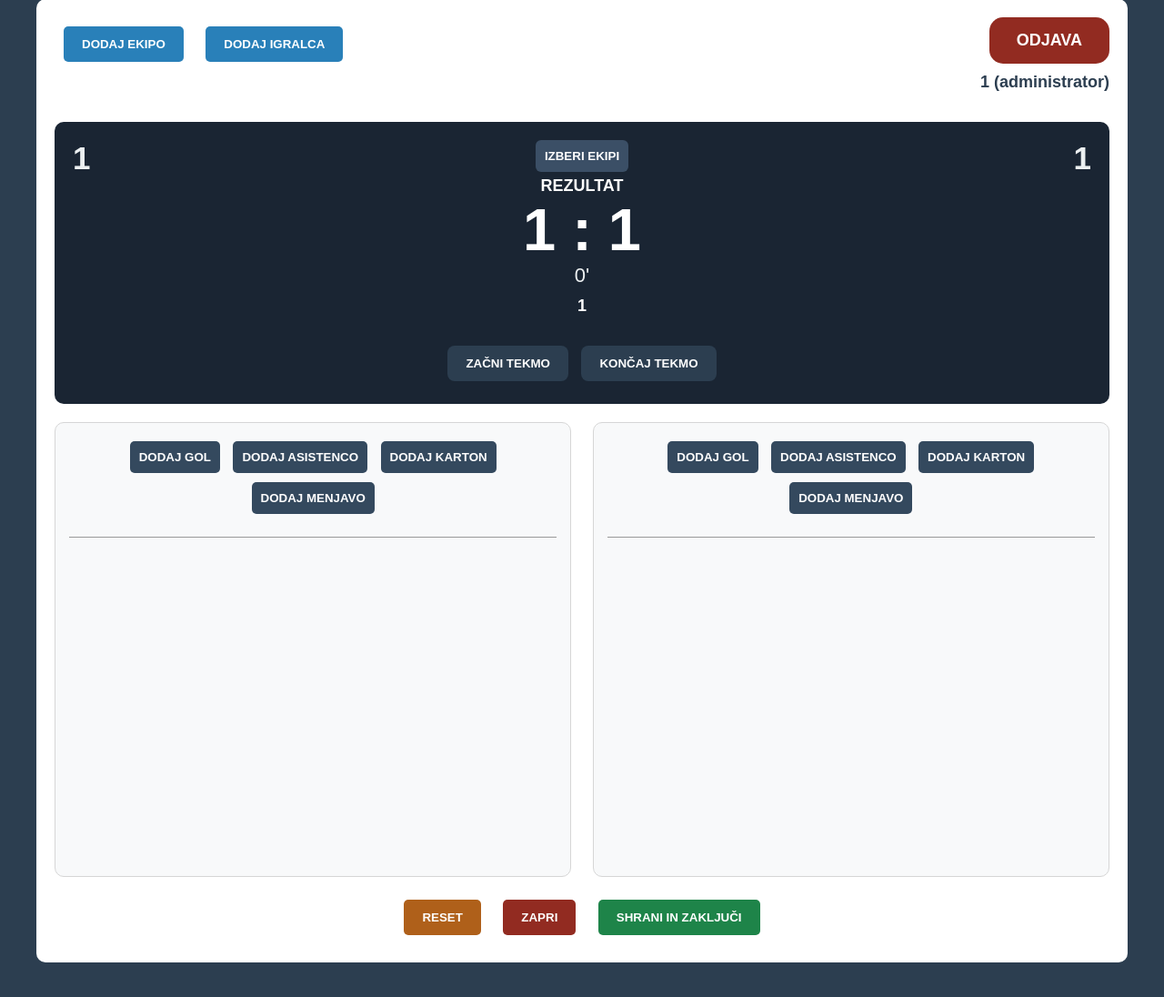
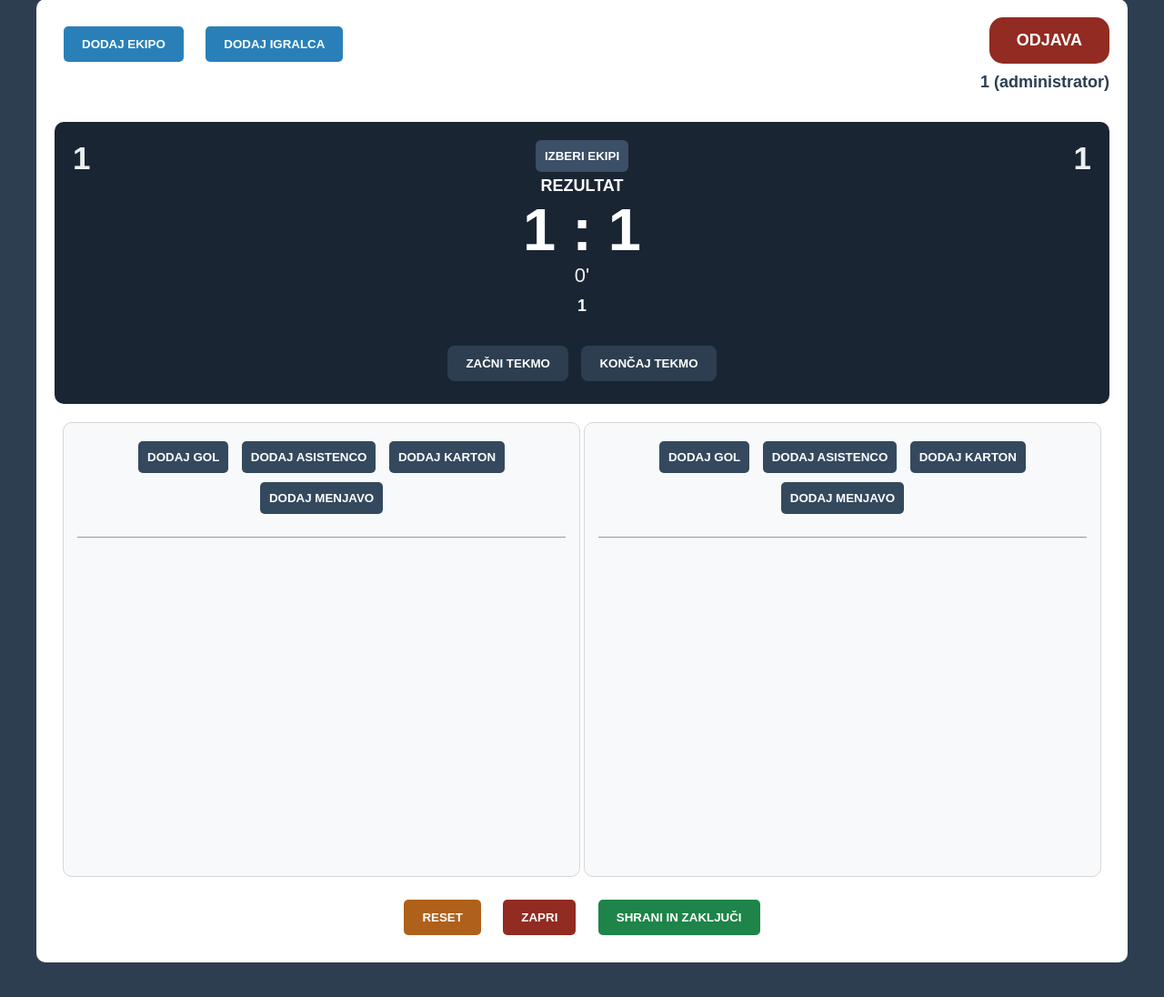
Before and after one commit to valtovornik10-gif/EVIDENCA-STATISTIKE-NOGOMETNE-TEKME, a PHP site: page / in a window 1280 px wide. Shown: the part 39-1135 px from the top of the page at 91% size. Run offline with PHP 8.4, Linux system fonts and the light colour scheme; the visitor is signed in with stand-in values (Sample User, id 1); data that the repository does not hold is empty.

Commit message:
Update glavna.css

```diff
--- a/glavna.css
+++ b/glavna.css
@@ -63,17 +63,18 @@ body{
 
 .glavni-del{
     margin-top:20px;
-    display:flex;
-    justify-content:space-between;
+    text-align:center;
 }
 
 .stran{
+    display:inline-block;
     width:49%;
     background:#f8f9fa;
     border:1px solid #d6d6d6;
     border-radius:10px;
     padding:15px;
     height:500px;
+    vertical-align:top;
 }
 
 .gumbi{
```
